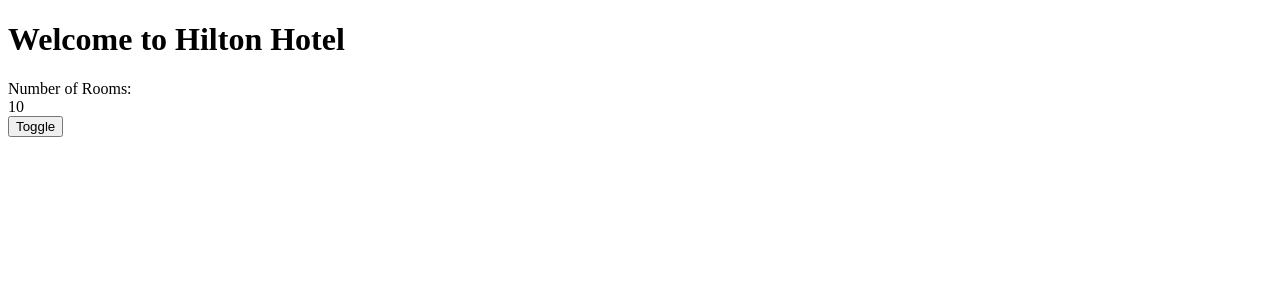
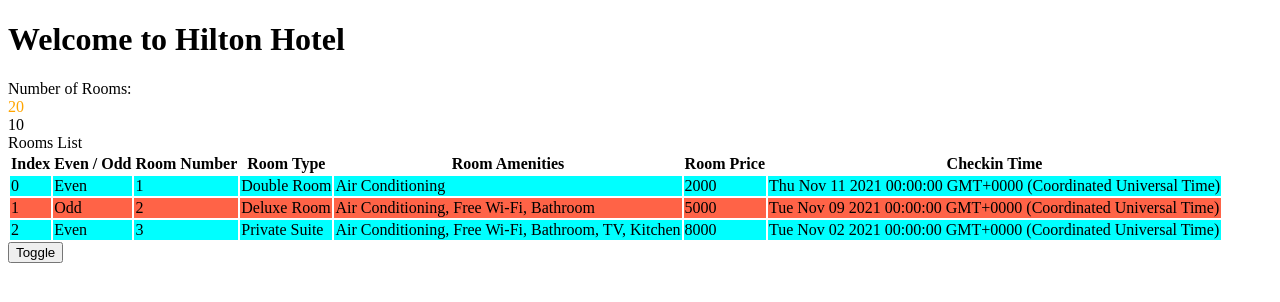
Before and after one commit to Serban2003/Angular-Beginner-Course, an Angular app in the folder Angular/HotelInventoryApp/: page / in a window 1280 px wide. Shown: the top 302 px of the page. Built offline with nearby package versions, Linux system fonts and the light colour scheme.

Commit message:
Learn about ngIf, ngFor, ngSwitch, ngClass and ngStyle directives

```diff
--- a/Angular/HotelInventoryApp/src/app/app.component.html
+++ b/Angular/HotelInventoryApp/src/app/app.component.html
@@ -1 +1,11 @@
-<app-rooms></app-rooms>
+<div [ngSwitch]="role">
+  <div *ngSwitchCase="'User'">
+    Welcome User!
+  </div>
+  <div *ngSwitchCase="'Admin'">
+    <app-rooms></app-rooms>
+  </div>
+  <div *ngSwitchDefault>
+    You are not authorized to view this page!
+  </div>
+</div>
--- a/Angular/HotelInventoryApp/src/app/app.component.ts
+++ b/Angular/HotelInventoryApp/src/app/app.component.ts
@@ -7,4 +7,5 @@
 })
 export class AppComponent {
   title = 'HotelInventoryApp';
+  role = 'Admin';
 }
--- a/Angular/HotelInventoryApp/src/app/rooms/rooms.component.html
+++ b/Angular/HotelInventoryApp/src/app/rooms/rooms.component.html
@@ -2,7 +2,37 @@
 
 <div [hidden]="hideRooms">
     Number of Rooms:
-    <div [innerText]="numberOfRooms"></div>
+    <div [ngStyle]="{'color': rooms.availableRooms ? 'orange' : 'yellow'}"
+        [innerText]="rooms.totalRooms">
+    </div>
+</div>
+
+{{rooms?.availableRooms ?? 'No Rooms'}}
+
+<div *ngIf="rooms.availableRooms > 0">
+    Rooms List <br>
+    <table>
+        <tr>
+            <th>Index</th>
+            <th>Even / Odd</th>
+            <th>Room Number</th>
+            <th>Room Type</th>
+            <th>Room Amenities</th>
+            <th>Room Price</th>
+            <th>Checkin Time</th>
+        </tr>
+        <tr [ngClass]="e ? 'even' : 'odd'"
+            *ngFor="let room of roomList; let e=even; let o=odd; let i=index"
+        >
+            <td>{{ i }}</td>
+            <td>{{ e ? "Even" : "Odd" }}</td>
+            <td>{{ room.roomNumber }}</td>
+            <td>{{ room.roomType }}</td>
+            <td>{{ room.amenities }}</td>
+            <td>{{ room.price }}</td>
+            <td>{{ room.checkinTime }}</td>
+        </tr>
+    </table>
 </div>
 
 <button (click)="toggle()">Toggle</button>
--- a/Angular/HotelInventoryApp/src/app/rooms/rooms.component.scss
+++ b/Angular/HotelInventoryApp/src/app/rooms/rooms.component.scss
@@ -0,0 +1,7 @@
+.even{
+    background-color: aqua;
+}
+
+.odd{
+    background-color: tomato;
+}
--- a/Angular/HotelInventoryApp/src/app/rooms/rooms.component.ts
+++ b/Angular/HotelInventoryApp/src/app/rooms/rooms.component.ts
@@ -1,4 +1,5 @@
 import { Component } from '@angular/core';
+import { Room, RoomList} from './rooms';
 
 @Component({
   selector: 'app-rooms',
@@ -7,8 +8,43 @@
 })
 export class RoomsComponent {
   hotelName = 'Hilton Hotel';
-  numberOfRooms = 10;
   hideRooms = false;
+
+  rooms : Room = {
+    totalRooms: 20,
+    availableRooms: 10,
+    bookedRooms: 5,
+  }
+
+  roomList : RoomList[] = [
+    {
+      roomNumber: 1,
+      roomType: 'Double Room',
+      amenities: 'Air Conditioning',
+      price: 2000,
+      photos: 'https://images.unsplash.com/photo-1494790108377-be9c29b29330?ixlib=rb-1.2.1&ixid=eyJhcHBfaWQiOjEyMDd9&auto=format&fit=crop&w=1050&q=80',
+      checkinTime: new Date('11-Nov-2021'),
+      checkoutTime: new Date('12-Nov-2021'),
+    },
+    {
+      roomNumber: 2,
+      roomType: 'Deluxe Room',
+      amenities: 'Air Conditioning, Free Wi-Fi, Bathroom',
+      price: 5000,
+      photos: 'https://images.unsplash.com/photo-1494790108377-be9c29b29330?ixlib=rb-1.2.1&ixid=eyJhcHBfaWQiOjEyMDd9&auto=format&fit=crop&w=1050&q=80',
+      checkinTime: new Date('9-Nov-2021'),
+      checkoutTime: new Date('15-Nov-2021'),
+    },
+    {
+      roomNumber: 3,
+      roomType: 'Private Suite',
+      amenities: 'Air Conditioning, Free Wi-Fi, Bathroom, TV, Kitchen',
+      price: 8000,
+      photos: 'https://images.unsplash.com/photo-1494790108377-be9c29b29330?ixlib=rb-1.2.1&ixid=eyJhcHBfaWQiOjEyMDd9&auto=format&fit=crop&w=1050&q=80',
+      checkinTime: new Date('2-Nov-2021'),
+      checkoutTime: new Date('22-Nov-2021'),
+    },
+  ]
 
   toggle(){
     this.hideRooms = !this.hideRooms;
--- /dev/null
+++ b/Angular/HotelInventoryApp/src/app/rooms/rooms.ts
@@ -0,0 +1,15 @@
+export interface Room{
+    totalRooms: number;
+    availableRooms: number;
+    bookedRooms: number;
+}
+
+export interface RoomList{
+    roomNumber: number;
+    roomType : string;
+    amenities : string;
+    price : number;
+    photos: string;
+    checkinTime : Date;
+    checkoutTime : Date;
+}
```
